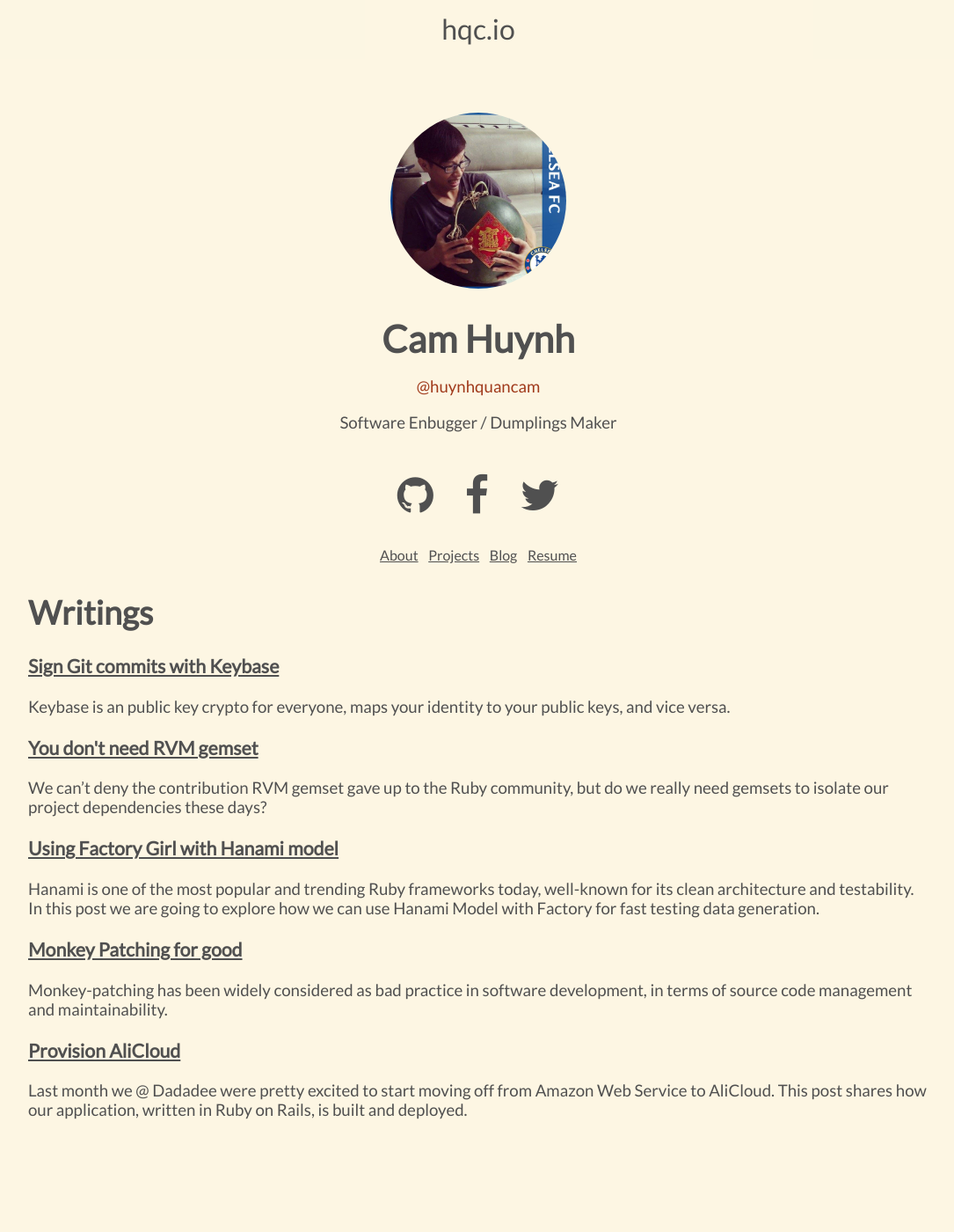
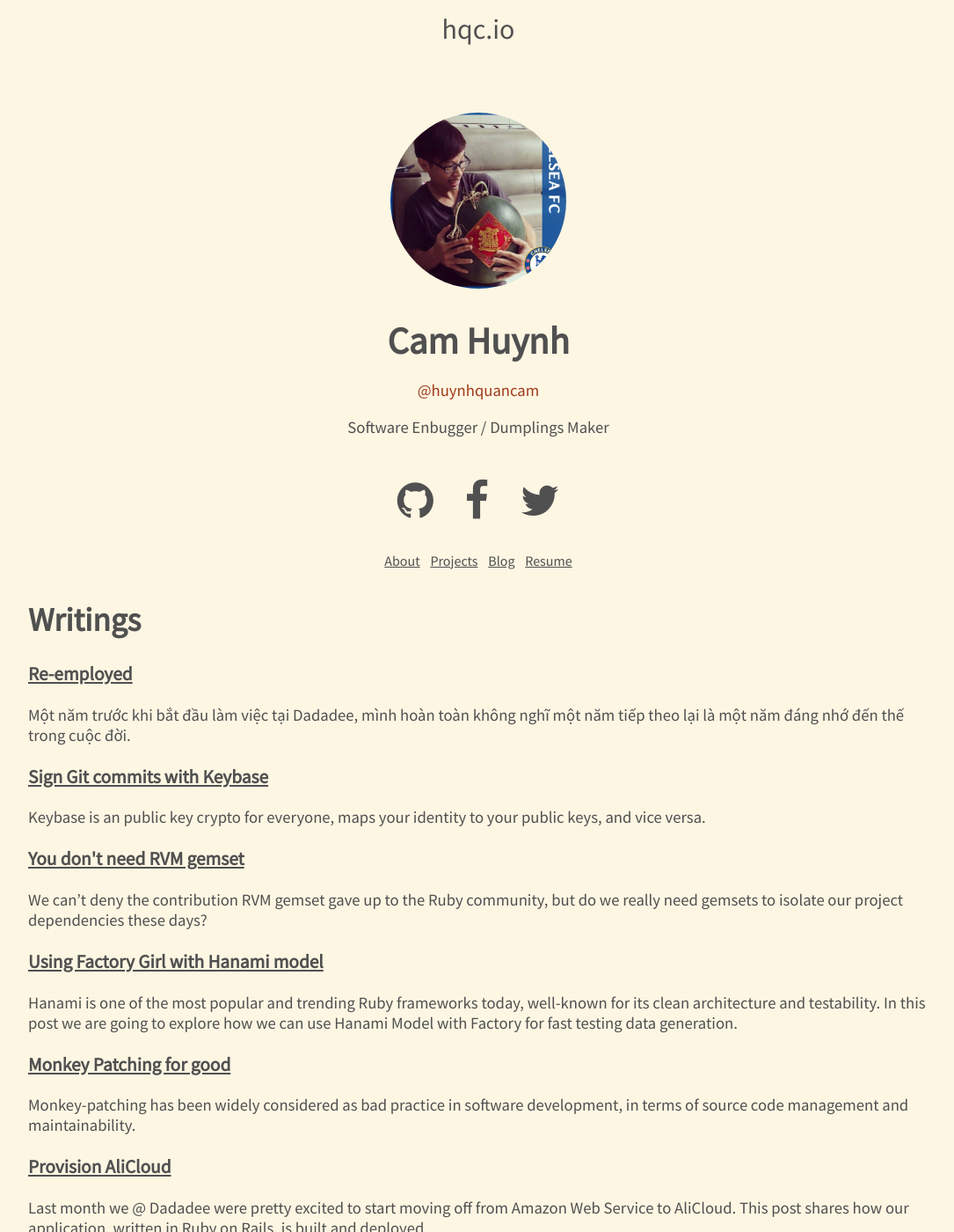
Before and after one commit to qcam/qcam.github.io, a Jekyll site: the page built from index.html, in a window 1280 px wide and 1400 px high. Shown: the whole window at 88% size, without its empty margins (96-1181 px from the left). Built offline with Jekyll 4.4.1, drawn with Linux system fonts in a browser that asks for light colours; nearby versions of some CDN libraries; part of the change alters nothing that is shown.

Commit message:
Publish Reemployed

```diff
--- a/_includes/head.html
+++ b/_includes/head.html
@@ -11,7 +11,7 @@
   <link rel="stylesheet" href="{{ "/css/main.css" | prepend: site.baseurl }}">
   <link rel="canonical" href="{{ page.url | replace:'index.html','' | prepend: site.baseurl | prepend: site.url }}">
   <link rel="alternate" type="application/rss+xml" title="{{ site.title }}" href="{{ "/feed.xml" | prepend: site.baseurl | prepend: site.url }}">
-  <link href='https://fonts.googleapis.com/css?family=Lato' rel='stylesheet' type='text/css'>
+  <link href="https://fonts.googleapis.com/css?family=Source+Sans+Pro" rel='stylesheet' type='text/css'>
   <link rel="stylesheet" href="https://maxcdn.bootstrapcdn.com/font-awesome/4.5.0/css/font-awesome.min.css">
 
   <script>
--- /dev/null
+++ b/_posts/2016-07-08-re-employed.md
@@ -0,0 +1,68 @@
+---
+layout: "post"
+author: Cam Huynh
+title: Re-employed
+description: Some of my thoughts after being re-employed
+---
+
+Một năm trước khi bắt đầu làm việc tại Dadadee, mình hoàn toàn không nghĩ một năm tiếp theo lại là một năm đáng nhớ đến thế trong cuộc đời.
+
+Thế nên bài viết nay là dành cho thằng ku Cẩm của một năm sau...
+
+### Lần đầu tiên trong cuộc đời tao làm Giám đốc, một trải nghiệm tuyệt vời mà tao không muốn có lần hai.
+
+Đơn giản là vì công ty chỉ có mình tao, nên tao phải làm, vì nếu tao không làm, chả ma nào thèm làm.
+
+Xây dựng một công ty là một trải nghiệm rất chua, đắng, mệt, và đầy mồ hôi, nhưng lại rất đáng nhớ.
+
+Chạy đôn chạy đáo khắp thành phố đi tìm văn phòng... Tiêu chí sếp (mang tiếng giám đốc nhưng tao có sếp) đặt ra là ngon nè rẻ nè. Nói chung thì tao cũng trầy da tróc vẩy mà tìm được một văn phòng khá ngon ở Q10. Nghĩ cũng đáng.
+
+Sau văn phòng những thứ tiếp theo chính là trang trí nội thất nè, tìm luật sư làm giấy tờ nè, tuyển nhân viên nè... nhiều thứ lắm. Nói chung là tao có thể tóm tắt trong một câu với mày đó là: "Tao bận tới nổi mà không có thời gian nhớ tao bận cái gì"
+
+Thật may mắn trong thời gian này, cô bạn thân từ hồi đại học giúp đỡ tao khá nhiều, chứ không thì chắc tao ... khỏe rồi.
+
+Cũng nhờ quá trình này, mà tao trưởng thành lên rất nhiều.
+
+Sau nửa năm thì mọi thứ cũng đâu vào đấy, tao bắt đầu có thời gian rảnh rỗi hơn để làm những thứ tao muốn làm.
+
+Vậy mà đùng một cái, công ty đóng cửa ...
+
+Té ra khoảng cách từ Giám đốc đến Thất nghiệp chỉ cách nhau một cái email.
+
+Cơ mà tao thì không có gì, cái đắng nhất chẳng qua là mở miệng giải tán cái đội ngũ mà chính tay mày xây dựng, ngoài ra cũng chỉ là bán đồ trả lương.
+
+### Lần đầu tiên đi du lịch liên tục nhiều thế
+
+Lần đầu tiên đi Đà Nẵng.
+
+Lần thứ hai đi Phú Quốc.
+
+Lần đầu tiên đi Cambodia. Cambodia đẹp vãi lờ đó mày! Trước khi đi tao cũng có nghe người này nói người kia nói, cơ mà đúng là trăm nghe không bằng một lần thấy, biển Korong đẹp không tưởng mày ạ. Tao không còn nhớ gì cả, chỉ biết là nó ĐẸP, không bõ chuyến đi, vậy thôi.
+
+### Lần đầu tiên đi châu Âu
+
+Phỏng vấn một công ty Thụy Điển (hy vọng nó là công ty của mày hiện tại), họ yêu cầu tao phải qua đó thử việc trong vòng 1 tuần. Ngoài mặt thì tao tỏ ra kiểu Èo tự dưng bắt tao qua đó làm gì, mà thật ra trong lòng thì ... khoái thí mẹ. Và thế là tao có rất nhiều cái lần đầu.
+
+Lần đầu đi làm visa.
+
+Lần đầu đi máy bay nối chuyến.
+
+Lần đầu đi máy bay giá không rẻ (có tivi để coi, có đồ ăn free để ăn).
+
+Lần đầu tới Châu Âu.
+
+Lần đầu đi làm ở một nơi toàn Tây.
+
+Lần đầu ăn cái món Scromming (món ăn cha ông Viking để lại của tụi Thụy Điển).
+
+Lần đầu thấy chim cánh cụt.
+
+Lần đầu thấy trong thành phố mà có rừng.
+
+Và nhiều cái lần đầu nữa kể không hết... (khi nào rảnh tao kể)
+
+### Lần đầu tiên xa gia đình
+
+Nói thật là tao vừa phấn khích vừa sợ vì sắp đi làm ở một nơi hoàn toàn xa lạ... Chỉ là vậy thôi, cảm xúc chỉ đơn giản là thế.
+
+Tùy bút - Cẩm Huỳnh - July 8, 2016 - Sau khi ký hợp đồng lao động với FootballAddicts.
--- a/css/main.scss
+++ b/css/main.scss
@@ -15,7 +15,7 @@ body {
   margin: 0 auto;
   padding: 0;
   background-color: $yellow-color;
-  font-family: 'Lato', sans-serif;
+  font-family: 'Source Sans Pro', sans-serif;
   color: $gray-color;
   font-size: 14pt;
 }
```
